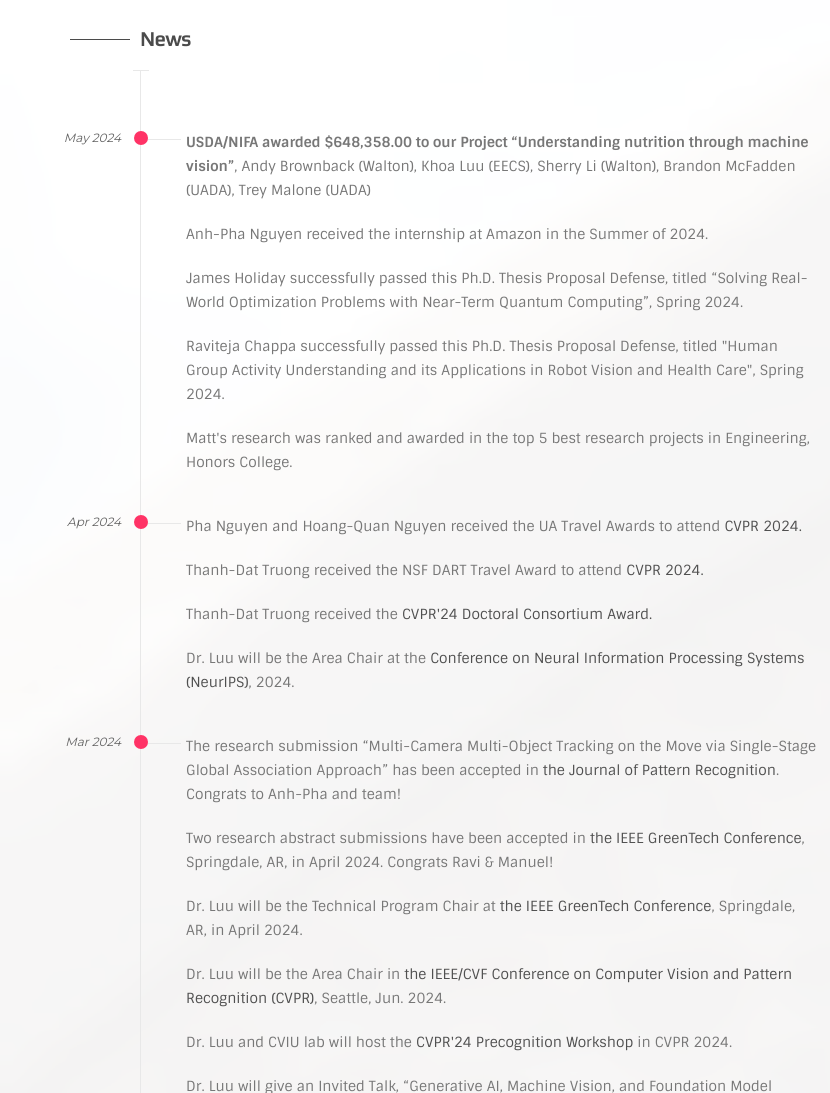
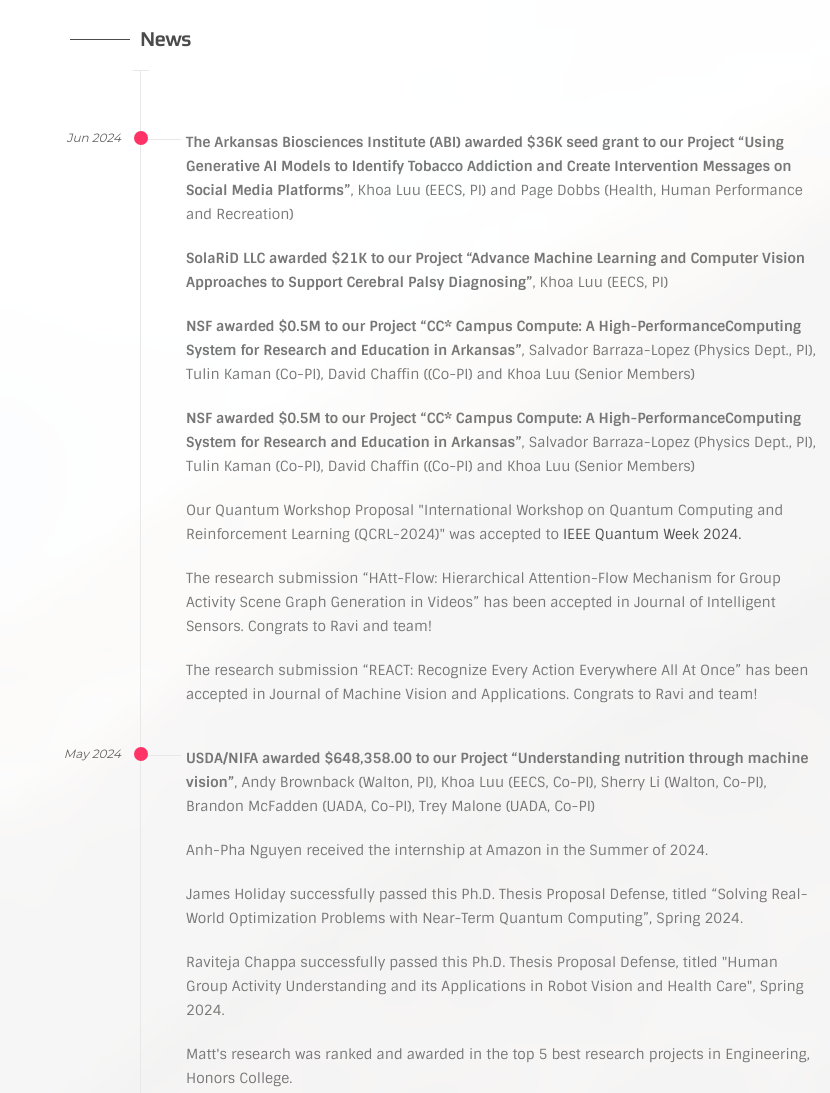
Before and after one commit to uark-cviu/uark-cviu.github.io, a plain HTML site: page index.html in a window 1280 px wide. Shown: the part 1820-2913 px from the top of the page, 0-830 px from the left. Drawn offline with Linux system fonts and the light colour scheme.

Commit message:
my changes

```diff
--- a/index.html
+++ b/index.html
@@ -145,10 +145,26 @@
                                     <div class="ol-timeline">
 
                                         <div class="tl-item pub-item">
+                                            <span class="item-section description">Jun 2024</span>
+                                            <div class="content-wrapper">
+                                                <div class="details">
+                                                    <p><b> The Arkansas Biosciences Institute (ABI) awarded $36K seed grant to our Project “Using Generative AI Models to Identify Tobacco Addiction and Create Intervention Messages on Social Media Platforms”</b>, Khoa Luu (EECS, PI) and Page Dobbs (Health, Human Performance and Recreation)</p>
+                                                    <p><b> SolaRiD LLC awarded $21K to our Project “Advance Machine Learning and Computer Vision Approaches to Support Cerebral Palsy Diagnosing”</b>, Khoa Luu (EECS, PI)</p>
+                                                    <p><b> NSF awarded $0.5M to our Project “CC* Campus Compute: A High-PerformanceComputing System for Research and Education in Arkansas”</b>, Salvador Barraza-Lopez (Physics Dept., PI), Tulin Kaman (Co-PI), David Chaffin ((Co-PI) and Khoa Luu (Senior Members)</p>
+                                                    <p><b> NSF awarded $0.5M to our Project “CC* Campus Compute: A High-PerformanceComputing System for Research and Education in Arkansas”</b>, Salvador Barraza-Lopez (Physics Dept., PI), Tulin Kaman (Co-PI), David Chaffin ((Co-PI) and Khoa Luu (Senior Members)</p>
+                                                    <p> Our Quantum Workshop Proposal "International Workshop on Quantum Computing and Reinforcement Learning (QCRL-2024)" was accepted to <a href="https://qce.quantum.ieee.org/2024/">IEEE Quantum Week 2024.</a></p>
+                                                    <p> The research submission “HAtt-Flow: Hierarchical Attention-Flow Mechanism for Group Activity Scene Graph Generation in Videos” has been accepted in Journal of Intelligent Sensors. Congrats to Ravi and team!
+                                                    <p> The research submission “REACT: Recognize Every Action Everywhere All At Once” has been accepted in Journal of Machine Vision and Applications. Congrats to Ravi and team!
+
+                                                </div>
+                                            </div>
+                                        </div>
+
+                                        <div class="tl-item pub-item">
                                             <span class="item-section description">May 2024</span>
                                             <div class="content-wrapper">
                                                 <div class="details">
-                                                    <p><b> USDA/NIFA awarded $648,358.00 to our Project “Understanding nutrition through machine vision”</b>, Andy  Brownback (Walton), Khoa Luu (EECS),  Sherry Li (Walton), Brandon McFadden (UADA), Trey Malone (UADA)</p>
+                                                    <p><b> USDA/NIFA awarded $648,358.00 to our Project “Understanding nutrition through machine vision”</b>, Andy  Brownback (Walton, PI), Khoa Luu (EECS, Co-PI),  Sherry Li (Walton, Co-PI), Brandon McFadden (UADA, Co-PI), Trey Malone (UADA, Co-PI)</p>
                                                     <p>Anh-Pha Nguyen received the internship at Amazon in the Summer of 2024.</p>
                                                     <p>James Holiday successfully passed this Ph.D. Thesis Proposal Defense, titled “Solving Real-World Optimization Problems with Near-Term Quantum Computing”, Spring 2024.</p>
                                                     <p>Raviteja Chappa successfully passed this Ph.D. Thesis Proposal Defense, titled "Human Group Activity Understanding and its Applications in Robot Vision and Health Care", Spring 2024.</p>
@@ -216,7 +232,7 @@
                                             <div class="content-wrapper">
                                                 <div class="details">
                                                     <p>Dr. Luu will give an invited talk in the <a href="https://aaes.uada.edu/events/agri-food-innovation-summit/">AGRI-FOOD INNOVATION SUMMIT</a> on Nov. 2-3, 2023.</p>
-                                                    <p><b><a href="https://news.uark.edu/articles/66758/researchers-receive-nsf-funding-to-continue-building-a-smarter-insect-trap">NSF SBIR Phase 2</a> awards $981,168 </b> to SolaRid, Khoa Luu (UA) and Ashley Dowling (UADA).</p>
+                                                    <p><b><a href="https://news.uark.edu/articles/66758/researchers-receive-nsf-funding-to-continue-building-a-smarter-insect-trap">NSF SBIR Phase 2</a> awards $981,168 </b> to SolaRid (PI), Khoa Luu (UA, PI) and Ashley Dowling (UADA).</p>
                                                 </div>
                                             </div>
                                         </div>
```
